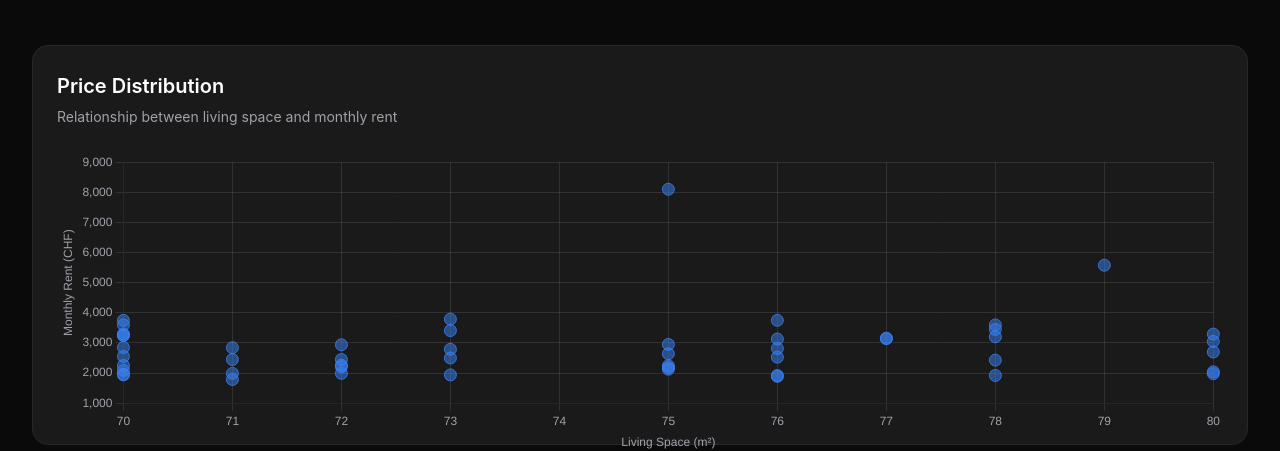
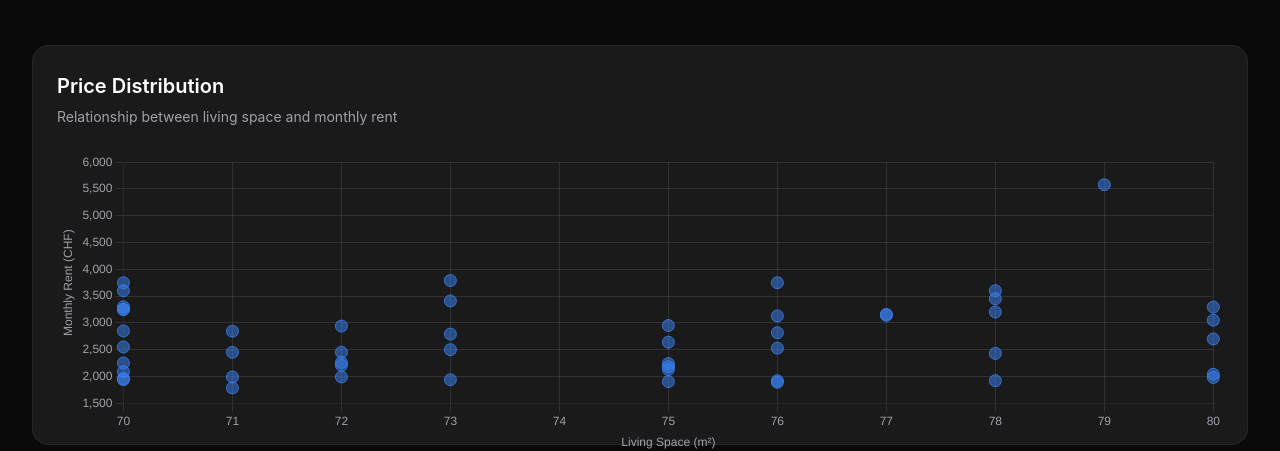
Before and after one commit to MrCodeBS/Z-rich-Housing-Dashboard, a plain HTML site: page index.html in a window 1280 px wide. Shown: the part 358-809 px from the top of the page. Drawn offline with nearby package versions, Linux system fonts and the light colour scheme.

Commit message:
Update index.html

```diff
--- a/index.html
+++ b/index.html
@@ -214,7 +214,7 @@
             {Wohnflache: 80, Miete: 2700, Zimmer: 4.5, ort: "Dietikon", plz: 8953},
             {Wohnflache: 80, Miete: 1980, Zimmer: 3.0, ort: "Winterthur", plz: 8405},
             {Wohnflache: 78, Miete: 3450, Zimmer: 3.5, ort: "Zürich", plz: 8006},
-            {Wohnflache: 75, Miete: 8102, Zimmer: 3.5, ort: "Oberengstringen", plz: 8102},
+            {Wohnflache: 75, Miete: 1903, Zimmer: 3.5, ort: "Oberengstringen", plz: 8102},
             {Wohnflache: 80, Miete: 3050, Zimmer: 2.5, ort: "Zürich", plz: 8005},
             {Wohnflache: 79, Miete: 5580, Zimmer: 2.5, ort: "Zürich", plz: 8052},
             {Wohnflache: 72, Miete: 2450, Zimmer: 2.5, ort: "Wetzikon", plz: 8620},
```
